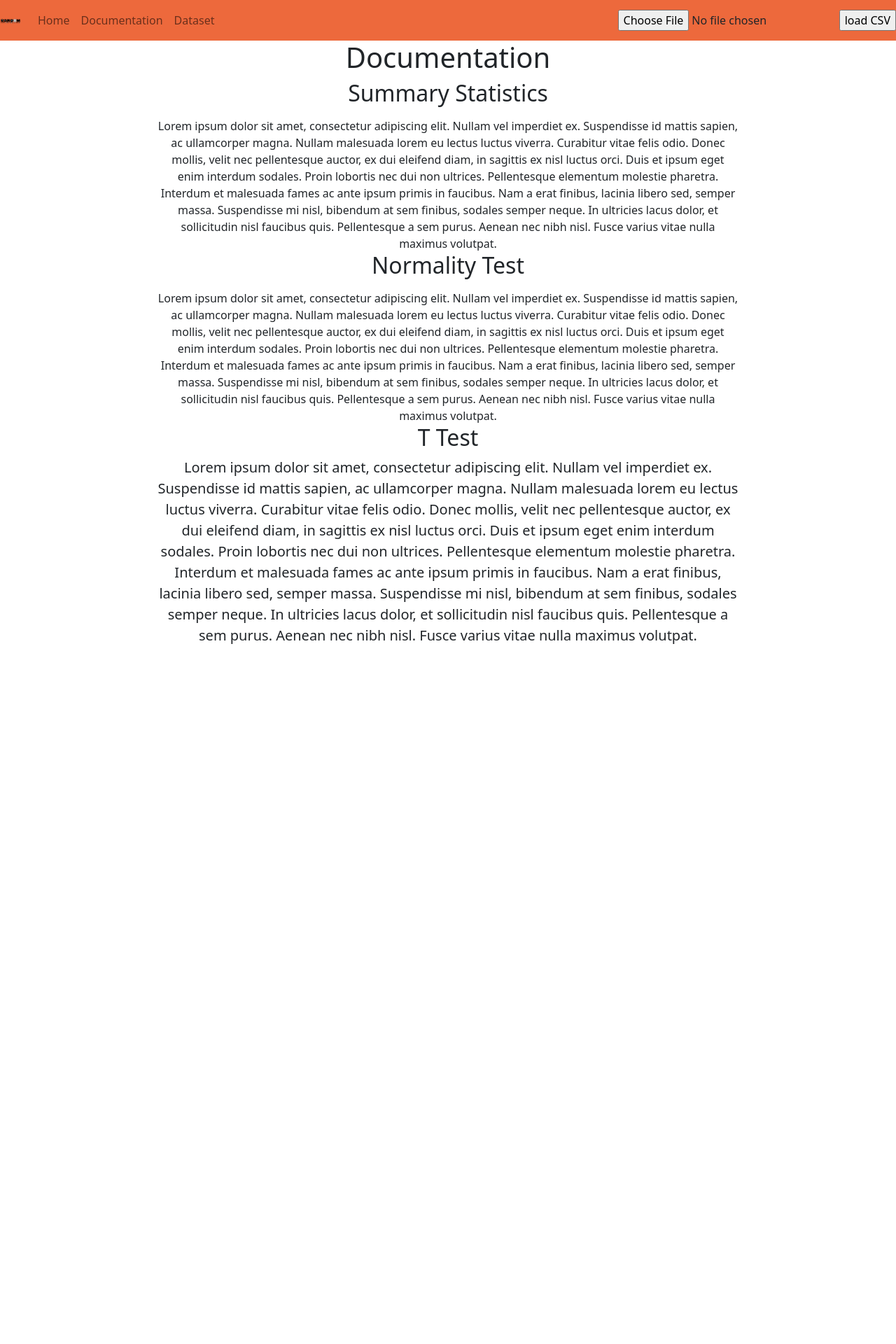
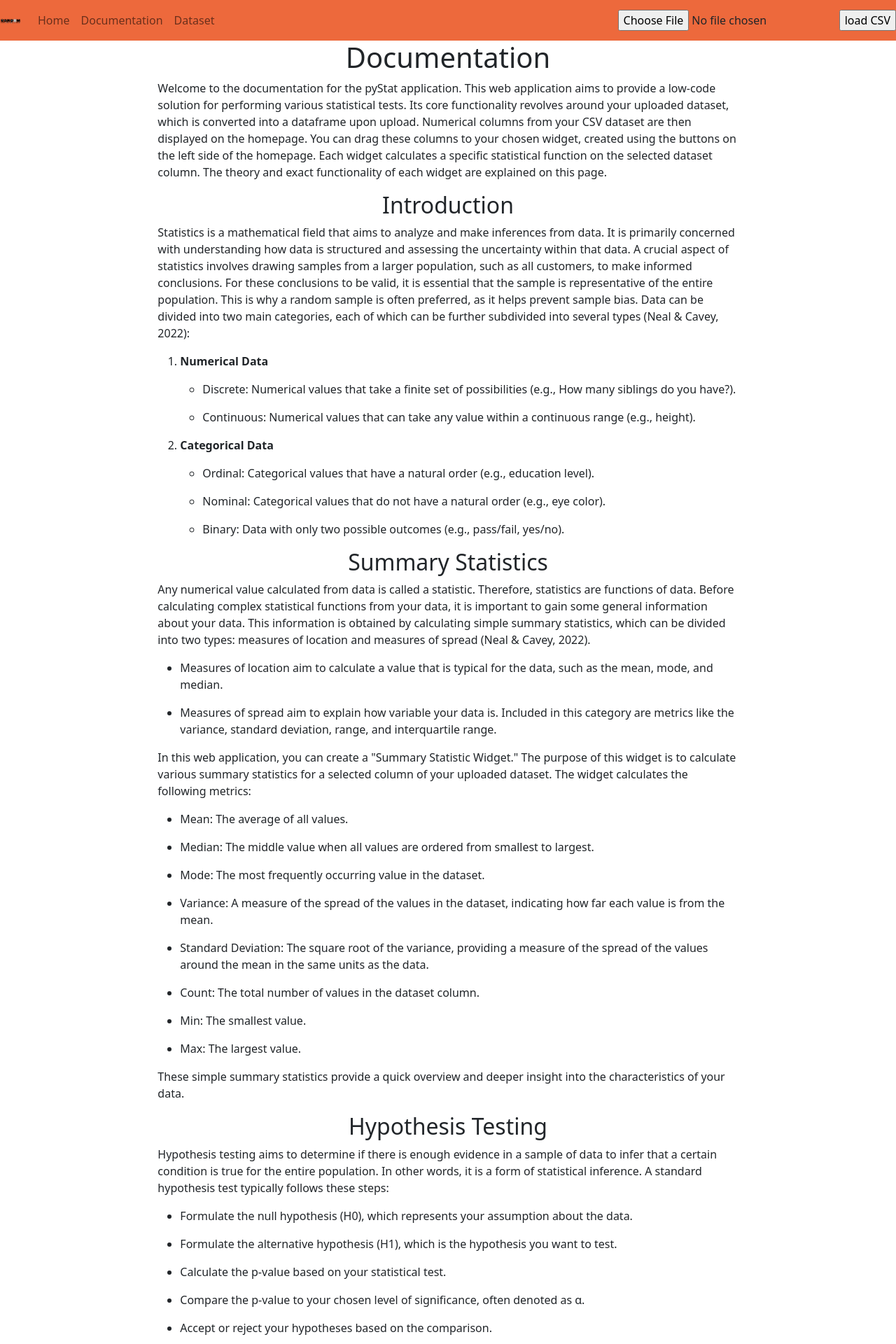
Before and after one commit to SanderBos1/webAppPyStat, a Flask app: page /documentation in a window 1280 px wide. Shown: the top 1920 px of the page at 70% size. Before the commit the page ends 920 px from the top, so only its background shows below. Run offline with Flask 3, Linux system fonts and the light colour scheme; some libraries are stand-ins or nearby versions.

Commit message:
Basic functionality part 3
- Added documentation
- Added dataset page
- fix bug dataset not showing after reload.
- Fixed bug changing order widgets did not remember text
- Remembers your created widgets in session (not state of widget)
- code refactoring

```diff
--- a/header/static/styles/header.css
+++ b/header/static/styles/header.css
@@ -4,5 +4,8 @@
 
 .widgetTop{
     background-color: var(--main-orange-color);
+}
 
+.Definition{
+    background-color: var(--main-red-color)
 }
--- a/header/templates/documentation.html
+++ b/header/templates/documentation.html
@@ -3,41 +3,114 @@
 <div class="row">
     <div class="col-8 offset-2 text-center">
         <h1>Documentation</h1>
+        <p class="text-start" >
+        Welcome to the documentation for the pyStat application. This web application aims to provide a low-code solution for performing various statistical tests.
+        Its core functionality revolves around your uploaded dataset, which is converted into a dataframe upon upload.
+        Numerical columns from your CSV dataset are then displayed on the homepage.
+        You can drag these columns to your chosen widget, created using the buttons on the left side of the homepage.
+        Each widget calculates a specific statistical function on the selected dataset column.
+        The theory and exact functionality of each widget are explained on this page.
+        </p>
+
+
+        <h2> Introduction</h2>
+        <p class="text-start" >
+        Statistics is a mathematical field that aims to analyze and make inferences from data.
+        It is primarily concerned with understanding how data is structured and assessing the uncertainty within that data.
+        A crucial aspect of statistics involves drawing samples from a larger population, such as all customers, to make informed conclusions.
+        For these conclusions to be valid, it is essential that the sample is representative of the entire population.
+        This is why a random sample is often preferred, as it helps prevent sample bias.
+        Data can be divided into two main categories, each of which can be further subdivided into several types  (Neal & Cavey, 2022):
+        </p>
+        <ol>
+            <li><p class="text-start"><b>Numerical Data</b></p></li>
+                <ul>
+                    <li><p class="text-start">Discrete: Numerical values that take a finite set of possibilities (e.g., How many siblings do you have?).</p></li>
+                    <li><p class="text-start">Continuous: Numerical values that can take any value within a continuous range (e.g., height).</p></li>
+                </ul>
+            <li ><p class="text-start"><b>Categorical Data</b></p></li>
+                <ul>
+                    <li><p class="text-start">Ordinal: Categorical values that have a natural order (e.g., education level).</p></li>
+                    <li><p class="text-start">Nominal: Categorical values that do not have a natural order (e.g., eye color).</p></li>
+                    <li><p class="text-start">Binary: Data with only two possible outcomes (e.g., pass/fail, yes/no).</p></li>
+                </ul>
+        </ol>
 
         <h2> Summary Statistics</h2>
-        <p class="lead"></p>
-        Lorem ipsum dolor sit amet, consectetur adipiscing elit.
-        Nullam vel imperdiet ex. Suspendisse id mattis sapien, ac ullamcorper magna.
-        Nullam malesuada lorem eu lectus luctus viverra. Curabitur vitae felis odio.
-        Donec mollis, velit nec pellentesque auctor, ex dui eleifend diam, in sagittis ex nisl luctus orci.
-        Duis et ipsum eget enim interdum sodales. Proin lobortis nec dui non ultrices.
-        Pellentesque elementum molestie pharetra. Interdum et malesuada fames ac ante ipsum primis in faucibus.
-        Nam a erat finibus, lacinia libero sed, semper massa. Suspendisse mi nisl, bibendum at sem finibus, sodales semper neque.
-        In ultricies lacus dolor, et sollicitudin nisl faucibus quis. Pellentesque a sem purus.
-        Aenean nec nibh nisl. Fusce varius vitae nulla maximus volutpat.
+        <p class="text-start" >
+        Any numerical value calculated from data is called a statistic. Therefore, statistics are functions of data.
+        Before calculating complex statistical functions from your data, it is important to gain some general information about your data.
+        This information is obtained by calculating simple summary statistics, which can be divided into two types: measures of location and measures of spread  (Neal & Cavey, 2022).
+        </p>
+        <ul>
+            <li><p class="text-start">Measures of location aim to calculate a value that is typical for the data, such as the mean, mode, and median.</p></li>
+            <li><p class="text-start">Measures of spread aim to explain how variable your data is. Included in this category are metrics like the variance, standard deviation, range, and interquartile range.</p></li>
+        </ul>
+        <p class="text-start" >
+            In this web application, you can create a "Summary Statistic Widget."
+            The purpose of this widget is to calculate various summary statistics for a selected column of your uploaded dataset.
+            The widget calculates the following metrics:
+        </p>
+        <ul>
+            <li><p class="text-start">Mean: The average of all values.</p></li>
+            <li><p class="text-start">Median: The middle value when all values are ordered from smallest to largest.</p></li>
+            <li><p class="text-start">Mode: The most frequently occurring value in the dataset.</p></li>
+            <li><p class="text-start">Variance: A measure of the spread of the values in the dataset, indicating how far each value is from the mean.</p></li>
+            <li><p class="text-start">Standard Deviation: The square root of the variance, providing a measure of the spread of the values around the mean in the same units as the data.</p></li>
+            <li><p class="text-start">Count: The total number of values in the dataset column.</p></li>
+            <li><p class="text-start">Min: The smallest value.</p></li>
+            <li><p class="text-start">Max: The largest value.</p> </li>
+        </ul>
+        <p class="text-start" >
+            These simple summary statistics provide a quick overview and deeper insight into the characteristics of your data.
+        </p>
+
+        <h2>Hypothesis Testing</h2>
+        <p class="text-start">
+            Hypothesis testing aims to determine if there is enough evidence in a sample of data to infer that a certain condition is true for the entire population.
+             In other words, it is a form of statistical inference. A standard hypothesis test typically follows these steps:
+        </p>
+        <ul>
+            <li><p class="text-start">Formulate the null hypothesis (H0), which represents your assumption about the data.</p></li>
+            <li><p class="text-start">Formulate the alternative hypothesis (H1), which is the hypothesis you want to test.</p></li>
+            <li><p class="text-start">Calculate the p-value based on your statistical test.</p></li>
+            <li><p class="text-start">Compare the p-value to your chosen level of significance, often denoted as &alpha;.</p></li>
+            <li><p class="text-start">Accept or reject your hypotheses based on the comparison.</p></li>
+        </ul>
+        <p class="text-start">
+            The p-value indicates the likelihood of observing the sample values. A low p-value suggests that the null hypothesis can be rejected.
+            For example, in a test for normality, the p-value indicates how likely the results are if the data were normally distributed.
+            A low p-value in this case suggests that the data is not normally distributed.
+            The significance level, typically set at 0.05, is chosen to minimize type 2 errors (false negatives) (Anderson, D. R., Sweeny, D. J., & Williams, n.d.).
+        </p>
+
         <h2>Normality Test</h2>
-        <p class="lead"></p>
-        Lorem ipsum dolor sit amet, consectetur adipiscing elit.
-        Nullam vel imperdiet ex. Suspendisse id mattis sapien, ac ullamcorper magna.
-        Nullam malesuada lorem eu lectus luctus viverra. Curabitur vitae felis odio.
-        Donec mollis, velit nec pellentesque auctor, ex dui eleifend diam, in sagittis ex nisl luctus orci.
-        Duis et ipsum eget enim interdum sodales. Proin lobortis nec dui non ultrices.
-        Pellentesque elementum molestie pharetra. Interdum et malesuada fames ac ante ipsum primis in faucibus.
-        Nam a erat finibus, lacinia libero sed, semper massa. Suspendisse mi nisl, bibendum at sem finibus, sodales semper neque.
-        In ultricies lacus dolor, et sollicitudin nisl faucibus quis. Pellentesque a sem purus.
-        Aenean nec nibh nisl. Fusce varius vitae nulla maximus volutpat.
+        <p class="text-start">
+            The normality test aims to determine if a dataset is normally distributed by using the normal hypothesis testing workflow, which is as follows:
+        </p>
+        <ul>
+            <li><p class="text-start">H0: The sample comes from a normal distribution.</p></li>
+            <li><p class="text-start">H1: The sample does not come from a normal distribution.</p></li>
+            <li><p class="text-start">Statistical test: \( s^2 + k^2 \) (where \( s \) is the z-score returned by skewtest and \( k \) is the z-score returned by kurtosistest). More information can be found on <a href="https://docs.scipy.org/doc/scipy/reference/generated/scipy.stats.normaltest.html#id2">SciPy</a>.</p></li>
+        </ul>
         <h2>T Test</h2>
-        <p class="lead">
-        Lorem ipsum dolor sit amet, consectetur adipiscing elit.
-        Nullam vel imperdiet ex. Suspendisse id mattis sapien, ac ullamcorper magna.
-        Nullam malesuada lorem eu lectus luctus viverra. Curabitur vitae felis odio.
-        Donec mollis, velit nec pellentesque auctor, ex dui eleifend diam, in sagittis ex nisl luctus orci.
-        Duis et ipsum eget enim interdum sodales. Proin lobortis nec dui non ultrices.
-        Pellentesque elementum molestie pharetra. Interdum et malesuada fames ac ante ipsum primis in faucibus.
-        Nam a erat finibus, lacinia libero sed, semper massa. Suspendisse mi nisl, bibendum at sem finibus, sodales semper neque.
-        In ultricies lacus dolor, et sollicitudin nisl faucibus quis. Pellentesque a sem purus.
-        Aenean nec nibh nisl. Fusce varius vitae nulla maximus volutpat.
+        <p class="text-start" >
+        The ttest aims to test if the means of two indepdenent samples are significantly different from each other. It follows the normal hypothesis testing workflow, which is as follows:
         </p>
+        <ul>
+            <li><p class="text-start">H0: The sample have identical averages</p></li>
+            <li><p class="text-start">H1: The sample do not have identical averages</p></li>
+            <li><p class="text-start">The t-statistic. More information can be found on <a href="https://docs.scipy.org/doc/scipy/reference/generated/scipy.stats.normaltest.html#id2">SciPy</a>.</p></li>
+        </ul>
+        <h2>Bibliography</h2>
+        <ol>
+            <li>
+               <p>Neal, P., & Cavey, D. (2022, september), <cite>Foundations of statistics. </cite> from: https://bookdown.org/peter_neal/math4081_notes/intro.html#intro_stats</p>
+            </li>
+            <li>
+                <p>Anderson, D. R., Sweeny, D. J., & Williams, T. A. (n.d.). <cite>Sample survey methods </cite>. Encyclopædia Britannica. https://www.britannica.com/science/statistics/Sample-survey-methods </p>
+            </li>
+        </ol>
     </div>
 </div>
 {% endblock %}
--- a/statFunctions/__init__.py
+++ b/statFunctions/__init__.py
@@ -1,2 +1,2 @@
-from statFunctions.summaryStatistics import mean, median, mode, variance, standardDeviation, statCount
+from statFunctions.summaryStatistics import mean, median, mode, variance, standardDeviation, statCount, statMin, statMax
 from statFunctions.statTests import ttest, normalTest
--- a/static/scripts/customWidgets.js
+++ b/static/scripts/customWidgets.js
@@ -14,8 +14,8 @@ class descriptiveWidget extends HTMLElement {
         template += "<button class=' col-1 moveButton' onclick ='moveOrder(this,1)' + >&#8593;</button>";
         template += "<button class='col-1 offset-9 widgetDelete' onclick =deleteWidget(this," + "'.descriptiveWidget')" + ">X</button> </div>";
     	template +=  "<div class='row'> <div class='col-2 mt-3 columnDrop' ondrop='columnDropDescriptive(event)' ondragover='allowDrop(event)'><p class='border border-dark dropPlace's> Drag column </p></div>";
-        template += "<table class='col-10 descriptiveTable'><tr><th>Mean</th><th>Median</th><th>Mode</th><th>Variance</th><th>Standard Deviation</th><th>Count</th></tr>"
-        template+= "<tr><td class='descriptiveAnswer'>0</td><td class='descriptiveAnswer'>0</td><td class='descriptiveAnswer'>0</td><td class='descriptiveAnswer'>0</td><td class='descriptiveAnswer'>0</td><td class='descriptiveAnswer'>0</td></tr></table></<div></div>"
+        template += "<table class='col-10 descriptiveTable'><tr><th>Mean</th><th>Median</th><th>Mode</th><th>Variance</th><th>Standard Deviation</th><th>Count</th><th>Min</th><th>Max</th></tr>"
+        template+= "<tr><td class='descriptiveAnswer'>0</td><td class='descriptiveAnswer'>0</td><td class='descriptiveAnswer'>0</td><td class='descriptiveAnswer'>0</td><td class='descriptiveAnswer'>0<td class='descriptiveAnswer'>0</td><td class='descriptiveAnswer'>0</td></td><td class='descriptiveAnswer'>0</td></tr></table></<div></div>"
         this.innerHTML = template;
     }
 }
--- a/userCanvas/templates/userCanvas.html
+++ b/userCanvas/templates/userCanvas.html
@@ -8,9 +8,9 @@
 <div class="row h-100">
     <div class="col-3 col-lg-2 position-fixed h-100">
         <div class="row me-3 mt-3 border border-dark ">
-            <button class="btn col-5 offset-1 text-truncate functionButton" id="addDescription">Summary Statistics</button>
-            <button class="btn col-5 offset-1 text-truncate functionButton" id="addMean">Normal Test</button>
-            <button class="btn col-5 offset-1 text-truncate functionButton"id="addTTest">T-Test</button>
+            <button class="btn col-5 offset-1 text-truncate border mt-2 functionButton" id="addDescription">Summary Statistics</button>
+            <button class="btn col-5 text-truncate border mt-2 functionButton" id="addMean">Normal Test</button>
+            <button class="btn col-5 offset-1 text-truncate border mt-2 functionButton"id="addTTest">T-Test</button>
         </div>
         <div class="row me-3 mt-3 border border-dark h-50">
             <div class="col-12 text-truncate">
```
Also changed, not shown: userCanvas/static/scripts/statFunctions.js (+97 -26 lines), userCanvas/userCanvas.py (+60 -3 lines), readme.md, 1 other file.
